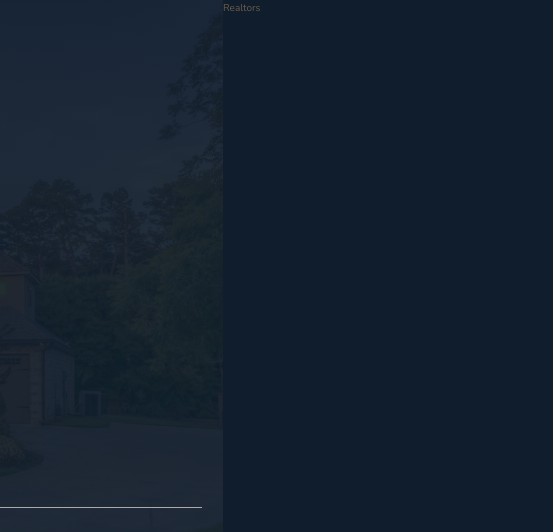
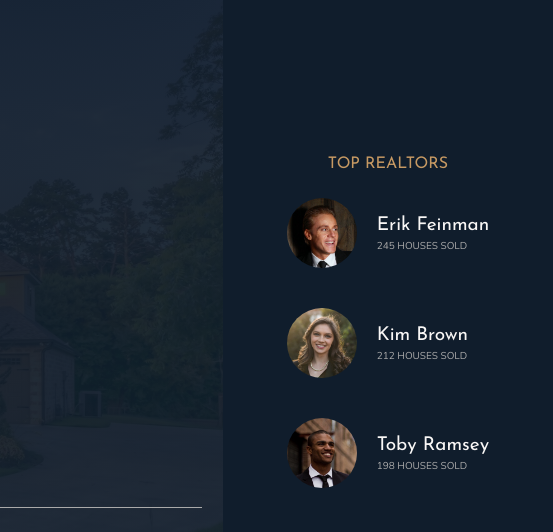
Before and after one commit to ualessioa/Nexter, a website: page index.html in a window 1280 px wide. Shown: the top 532 px of the page, 727-1280 px from the left. Drawn offline with nearby package versions, Linux system fonts and the light colour scheme.

Commit message:
finished header and desktop view

```diff
--- a/index.html
+++ b/index.html
@@ -31,7 +31,26 @@
             <img src="./img/logo-bi.png" alt="bi logo">
         </div>
     </header>
-    <div class="realtors">Realtors</div>
+    <div class="realtors">
+        <h3 class="heading-3">Top realtors</h3>
+        <div class="realtors-list">
+            <img src="./img/realtor-1.jpeg" alt="" class="realtors-img">
+            <div class="realtors-details">
+                <h4 class="heading-4 heading-4-light">Erik Feinman</h4>
+                <p class="realtors-sold">245 houses sold</p>
+            </div>
+            <img src="./img/realtor-2.jpeg" alt="" class="realtors-img">
+            <div class="realtors-details">
+                <h4 class="heading-4 heading-4-light">Kim Brown</h4>
+                <p class="realtors-sold">212 houses sold</p>
+            </div>
+            <img src="./img/realtor-3.jpeg" alt="" class="realtors-img">
+            <div class="realtors-details">
+                <h4 class="heading-4 heading-4-light">Toby Ramsey</h4>
+                <p class="realtors-sold">198 houses sold</p>
+            </div>
+        </div>
+    </div>
     <section class="features">
       <div class="feature">
         <svg class="feature-icon">
--- a/sass/_realtors.scss
+++ b/sass/_realtors.scss
@@ -1,4 +1,30 @@
 .realtors {
   background-color: $color-secondary;
   grid-column: col-start 7 / -1;
+  padding: 3rem;
+  display: grid;
+  align-content: center;
+  justify-content: center;
+  row-gap: 2rem;
+  justify-items: center;
+
+  &-list {
+    display: grid;
+    align-items: center;
+    grid-template-columns: min-content max-content;
+    column-gap: 2rem;
+    row-gap: 5vh;
+  }
+
+  &-img {
+    width: 7rem;
+    border-radius: 50%;
+    display: block;
+  }
+
+  &-sold {
+    text-transform: uppercase;
+    color: $color-grey-light-2;
+    margin-top: -3px;
+  }
 }
```
Also changed, not shown: css/style.css.
